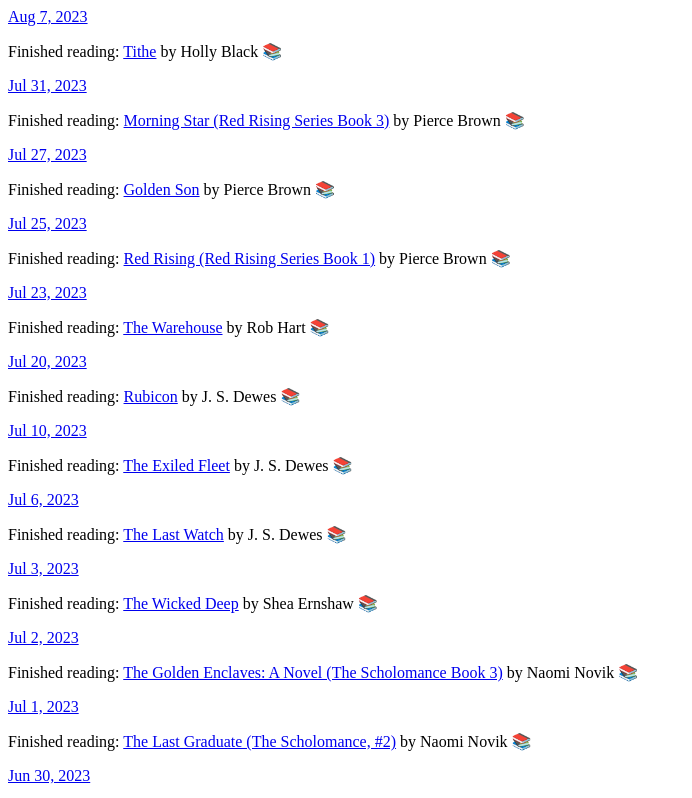
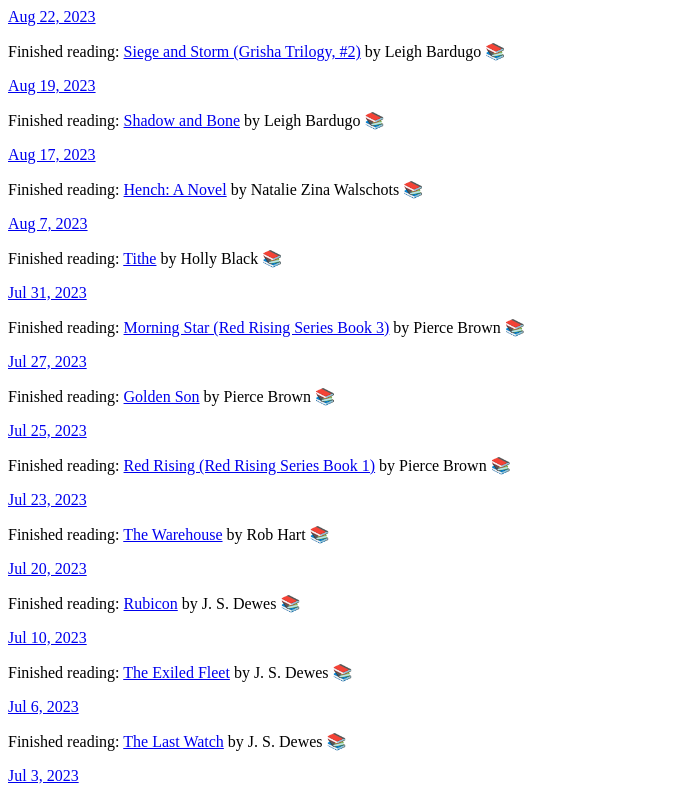
Before and after one commit to oceandruid/microblog, a plain HTML site: page index.html in a window 1280 px wide. Shown: the top 798 px of the page, without its empty margins (0-692 px from the left). Drawn offline with Linux system fonts and the light colour scheme.

Commit message:
Archiving from Micro.blog.

```diff
--- a/index.html
+++ b/index.html
@@ -21,6 +21,39 @@
 <div class="h-feed">
 
 
+
+	  <div class="h-entry">
+
+
+		<a href="https://mrt.im/2023/08/22/finished-reading-siege.html" class="u-url"><time class="dt-published" datetime="2023-08-22 22:14:03 -0400">Aug 22, 2023</time></a>
+
+		<div class="e-content">
+			 <p>Finished reading: <a href="https://micro.blog/books/9781250044433">Siege and Storm (Grisha Trilogy, #2)</a> by Leigh Bardugo 📚</p>
+
+		</div>
+	  </div>
+
+	  <div class="h-entry">
+
+
+		<a href="https://mrt.im/2023/08/19/finished-reading-shadow.html" class="u-url"><time class="dt-published" datetime="2023-08-19 10:39:10 -0400">Aug 19, 2023</time></a>
+
+		<div class="e-content">
+			 <p>Finished reading: <a href="https://micro.blog/books/9781510108899">Shadow and Bone</a> by Leigh Bardugo 📚</p>
+
+		</div>
+	  </div>
+
+	  <div class="h-entry">
+
+
+		<a href="https://mrt.im/2023/08/17/finished-reading-hench.html" class="u-url"><time class="dt-published" datetime="2023-08-17 10:40:00 -0400">Aug 17, 2023</time></a>
+
+		<div class="e-content">
+			 <p>Finished reading: <a href="https://micro.blog/books/9780062978592">Hench: A Novel</a> by Natalie Zina Walschots 📚</p>
+
+		</div>
+	  </div>
 
 	  <div class="h-entry">
 
```
